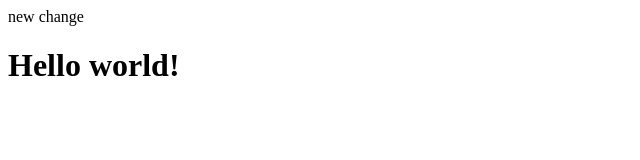
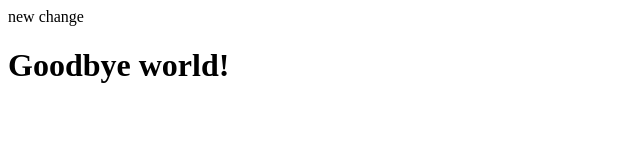
Before and after one commit to soonhengshau/collab-test, a plain HTML site: page index.html in a window 1280 px wide. Shown: the whole page, without its empty margins (0-640 px from the left). Drawn offline with Linux system fonts and the light colour scheme.

Commit message:
new change

```diff
--- a/index.html
+++ b/index.html
@@ -3,5 +3,5 @@
   <head>
       <style></style>
   </head>
-  <body><h1> Hello world!</h1> </body>
+  <body><h1> Goodbye world!</h1> </body>
 </html>
```
